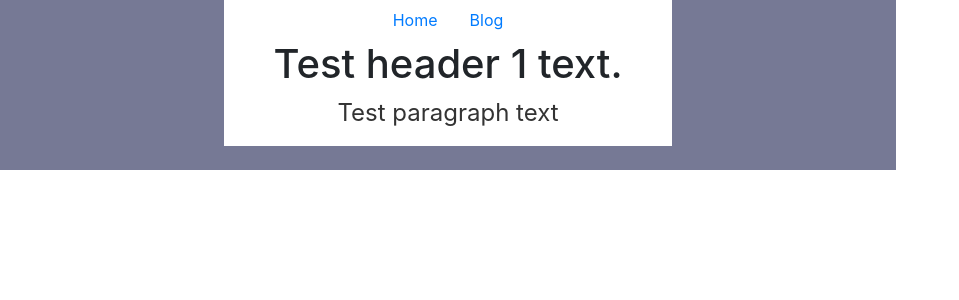
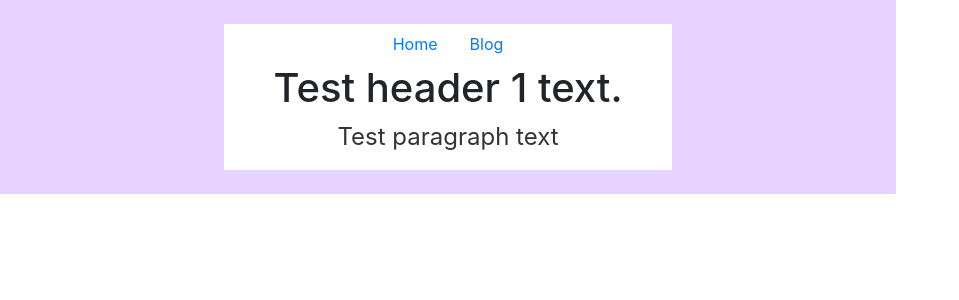
Before and after one commit to emilyripka/nano_NMR, a Jekyll site: the page built from index.html, in a window 1280 px wide. Shown: the top 300 px of the page, without its empty margins (0-959 px from the left). Built offline with Jekyll 4.4.1, drawn with Linux system fonts in a browser that asks for light colours.

Commit message:
change margin color

```diff
--- a/_layouts/default.html
+++ b/_layouts/default.html
@@ -22,8 +22,13 @@
 		       alt="Emily Grace Ripka Banner" style="width:600px;">
             </div>
 	 </div-->
+	 <div class='row' style='background:#e8d2ff'>
+	    <div class='col-xl'>
+	       &nbsp;
+ 	    </div>
+	 </div>
          <div class="row col-centered text-center" style='border:none'>
-	     <div class='col-sm-3' style='background:#767995;'>
+	     <div class='col-sm-3' style='background:#e8d2ff;'>
 	     </div>
              <div class="col-md">
                 <ul class="nav justify-content-center">
@@ -35,21 +40,21 @@
                    </li>
                 </ul>
 	     </div>
-	     <div class='col-sm-3' style='background:#767995;'>
+	     <div class='col-sm-3' style='background:#e8d2ff;'>
 	     </div>
          </div>
          <div class="row col-centered text-center" style='border:none'>
-	     <div class='col-sm-3' style='background:#767995;'>
+	     <div class='col-sm-3' style='background:#e8d2ff;'>
 	     </div>
              <div class="col-md">
 	        {{ content }}
              </div>
-	     <div class='col-sm-3' style='background:#767995;'>
+	     <div class='col-sm-3' style='background:#e8d2ff;'>
 	     </div>
          </div>
-	 <div class='row' style='background:#767995'>
+	 <div class='row' style='background:#e8d2ff'>
 	    <div class='col-xl'>
-		    &nbsp;
+	       &nbsp;
  	    </div>
 	 </div>
          <!--div class="footer" style='background:#f9f9f9'>
```
